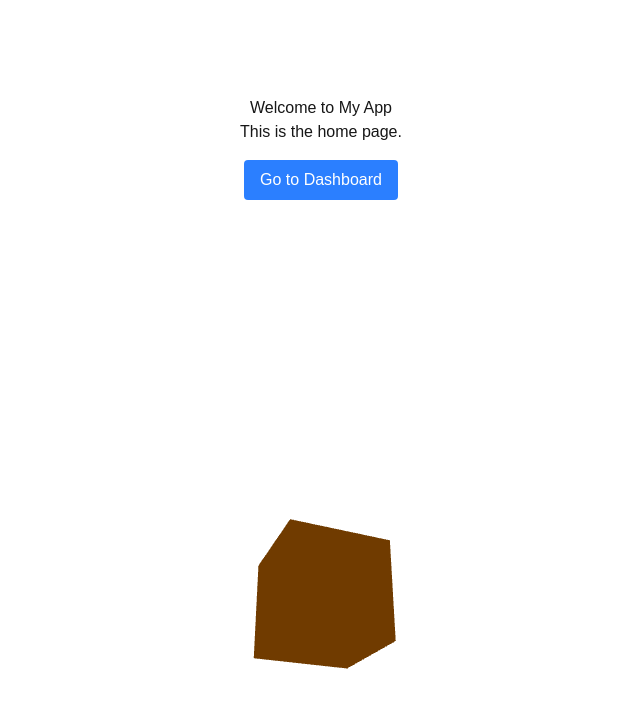
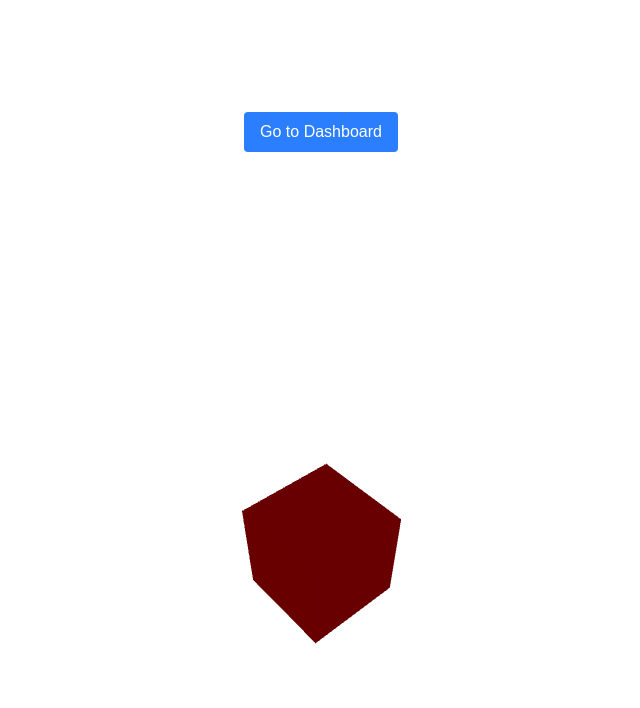
Before and after one commit to Adam-code-line/React, a Next.js app: page / in a window 1280 px wide. Shown: the top 708 px of the page, without its empty margins (319-959 px from the left). Built offline with nearby package versions, Linux system fonts and the light colour scheme.

Commit message:
fix: remove welcome message from home page and change cube color to red

```diff
--- a/app/page.tsx
+++ b/app/page.tsx
@@ -6,8 +6,6 @@ export default function Home() {
   return (
     <div>
       <main className="flex min-h-screen flex-col items-center justify-between p-24">
-        <h1>Welcome to My App</h1>
-        <p>This is the home page.</p>
         <button className="mt-4 px-4 py-2 bg-blue-500 text-white rounded">
           <Link href="/dashboard">Go to Dashboard</Link>
         </button>
--- a/components/MyThreeScene.js
+++ b/components/MyThreeScene.js
@@ -22,7 +22,7 @@ function Box(props) {
       {/* 几何体：一个 BoxBufferGeometry */}
       <boxGeometry args={[1, 1, 1]} />
       {/* 材质：一个 MeshStandardMaterial */}
-      <meshStandardMaterial color={"orange"} />
+      <meshStandardMaterial color={"red"} />
     </mesh>
   );
 }
```
